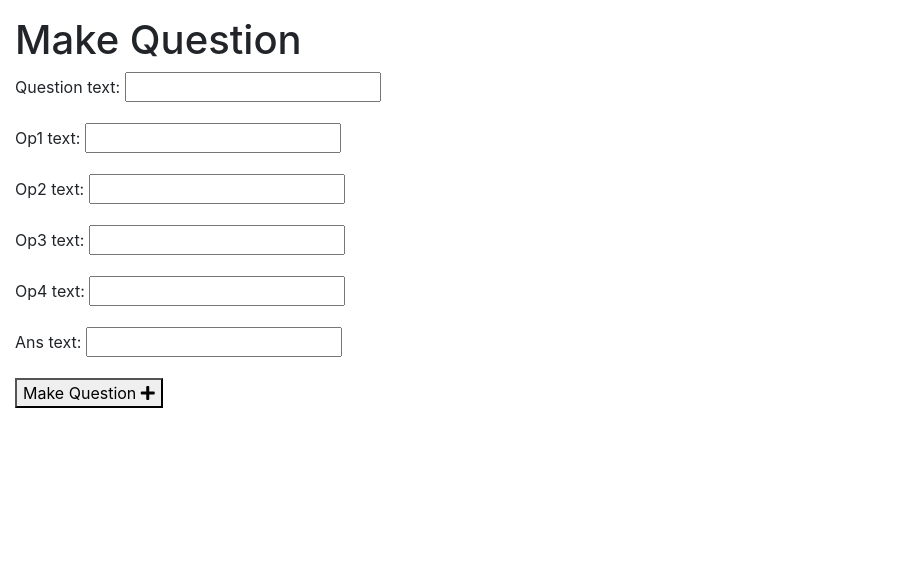
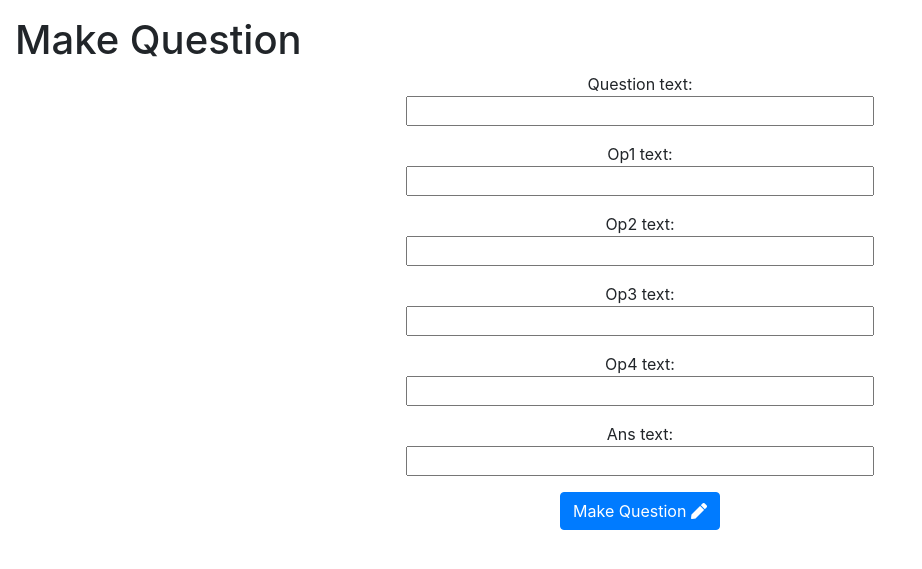
Before and after one commit to Abhinav-Rawat/QuizMe, a Django app: template AdminTestPapers/templates/question.html in a window 1280 px wide. Shown: the part 56-625 px from the top of the page, without its empty margins (0-922 px from the left). Run offline with Django 3.2, Linux system fonts and the light colour scheme; the template is opened without the code that fills it: values that come from a table or form of the project are taken from there, others are empty; some libraries are stand-ins or nearby versions.

Commit message:
improved question form ui

```diff
--- a/AdminTestPapers/templates/question.html
+++ b/AdminTestPapers/templates/question.html
@@ -1,10 +1,36 @@
 {% extends "base.html" %}
 
 {% block content%}
+<style>
+  #myForm {
+    width: 50%;
+    /* margin-left: auto; */
+    text-align: center;
+    display: block;
+    margin: auto;
+  }
+
+  label {
+    text-align: center;
+    display: block;
+    width: 50%;
+    margin : auto;
+  }
+  input {
+    display: block;
+    width : 75%;
+    margin : auto;
+  }
+</style>
+
+<script>
+  let x = document.querySelector("#myForm");
+
+</script>
   <h1>Make Question</h1>
-  <form method="post">
+  <form method="post" id= "myForm">
     {% csrf_token %}
     {{ question_form.as_p }}
-    <button type="submit">Make Question <i class="fas fa-plus"></i></button>
+    <button class="btn btn-primary" type="submit">Make Question <i class="fas fa-pen"></i></button>
   </form>
 {% endblock %}
--- a/AdminTestPapers/templates/signup.html
+++ b/AdminTestPapers/templates/signup.html
@@ -5,6 +5,6 @@
     {% csrf_token %}
     {{ signup_form.as_p }}
     {{ signup_form_user_type.as_p}}
-    <button type="submit">Sign up</button>
+    <button class="btn btn-primary" type="submit">Sign up</button>
   </form>
 {% endblock %}
--- a/AdminTestPapers/templates/testOngoing.html
+++ b/AdminTestPapers/templates/testOngoing.html
@@ -13,7 +13,7 @@
   <hr>
   {% endfor %}
   <input type="hidden" name="paper_id" value={{paperID}}>
-  <button type="submit">Submit-Test<i class="fas fa-plus"></i></button>
+  <button class="btn btn-primary" type="submit">Submit-Test<i class="fas fa-check-circle"></i></button>
 
 </form>
 <script>
```
Also changed, not shown: db.sqlite3.
